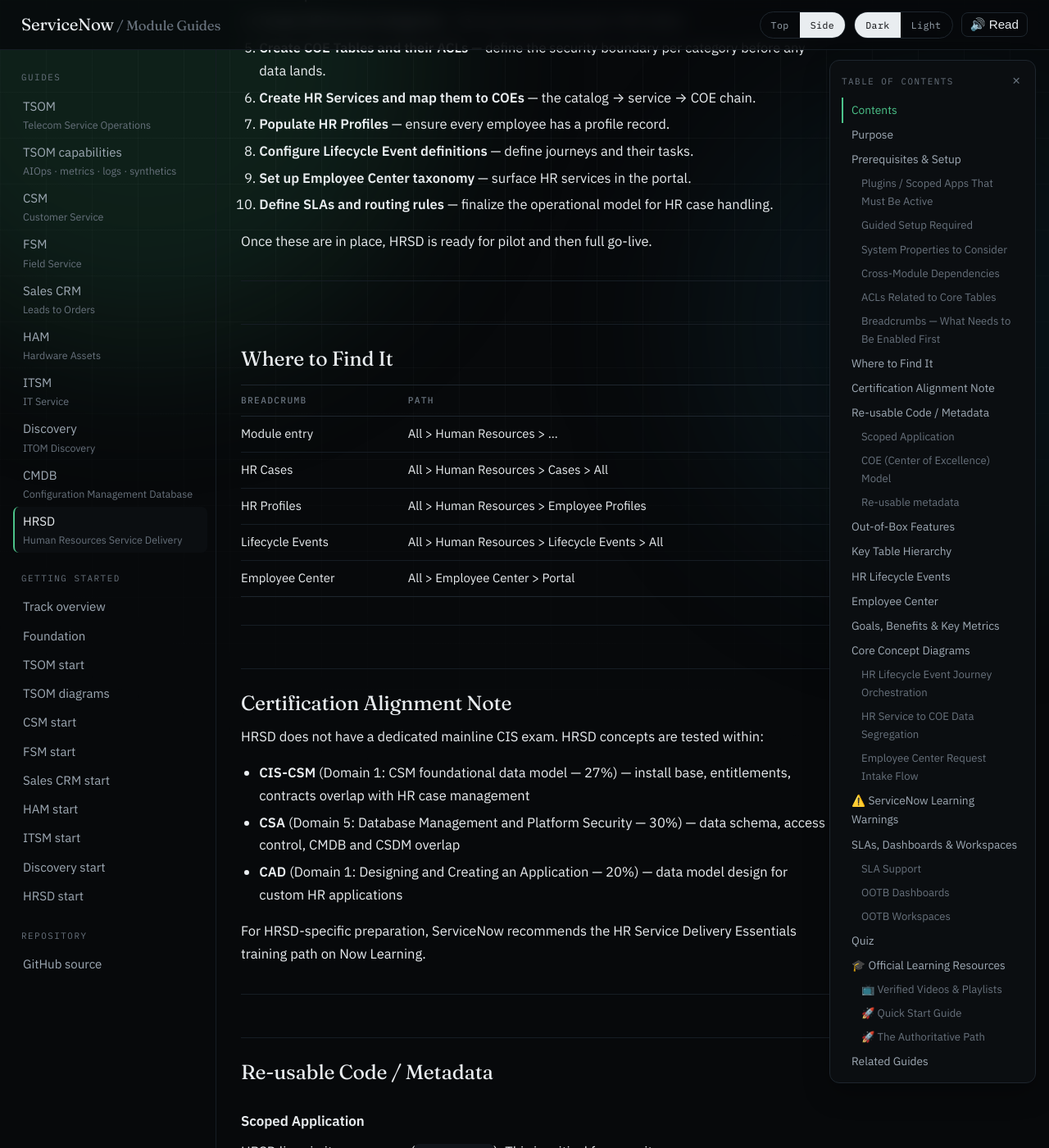
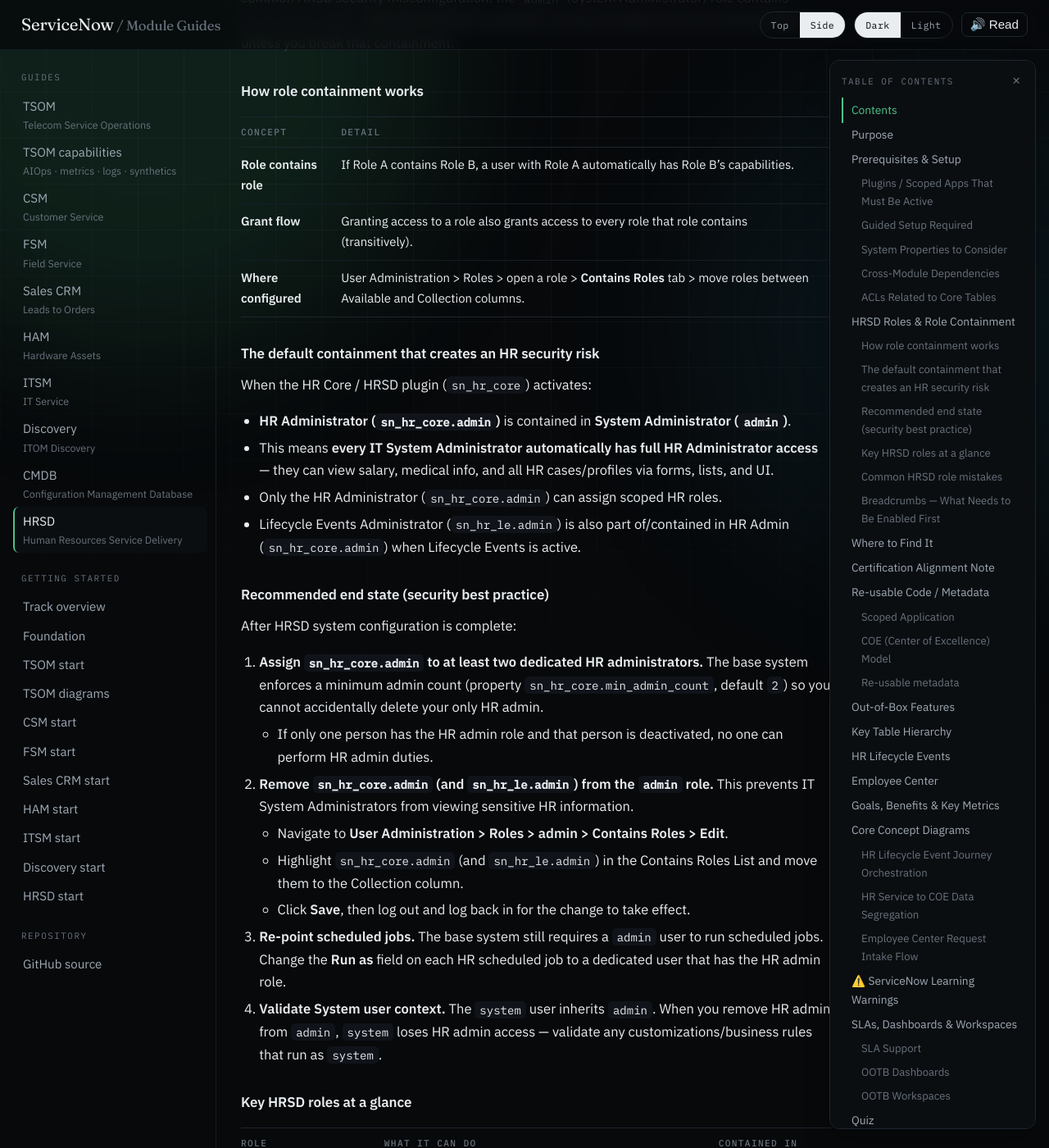
Before and after one commit to eltonaguiar/ServiceNow_Learning_TSOM-_CSM_FSM_SalesCRM_HAM_ITSM, a Jekyll site: the page built from docs/modules/hrsd/hrsd-guide.md, in a window 1280 px wide and 1400 px high, scrolled down 4959 px. Shown: the whole window at 82% size. Built offline with Jekyll 4.4.1, drawn with Linux system fonts in a browser that asks for light colours; our own code applies the rules of GitHub Pages for plain Markdown files; some of the changed text lies outside the part shown.

Commit message:
Add HRSD Roles & Role Containment section: role containment, multiple HR admins, removing HR admin from IT admin role

```diff
--- a/docs/modules/hrsd/hrsd-guide.md
+++ b/docs/modules/hrsd/hrsd-guide.md
@@ -21,6 +21,7 @@
 - [Employee Center](#employee-center)
 - [Goals, Benefits & Key Metrics](#goals-benefits--key-metrics)
 - [Core Concept Diagrams](#core-concept-diagrams)
+- [HRSD Roles & Role Containment](#hrsd-roles--role-containment)
 
 ---
 
@@ -96,6 +97,61 @@ Before HRSD can deliver its "consumer-grade HR life-event experience," the under
 | `sn_hr_le_case` | `hr_lifecycle_agent`, `hr_lifecycle_admin` | Lifecycle Event case records. |
 
 > **Security rule of thumb:** COE tables must have tighter ACLs than the base `sn_hr_core_case` table. A general HR agent should be able to see the case header but not the payroll/benefits detail unless explicitly granted.
+
+## HRSD Roles & Role Containment
+
+ServiceNow roles can **contain** other roles. When a role contains another role, anyone with the containing role inherits all the capabilities of the contained role. This is the root cause of the most common HRSD security misconfiguration: the `admin` (System Administrator) role contains `sn_hr_core.admin` (HR Administrator) by default, so every IT admin can see sensitive HR data unless you break that containment.
+
+### How role containment works
+
+| Concept | Detail |
+|---------|--------|
+| **Role contains role** | If Role A contains Role B, a user with Role A automatically has Role B's capabilities. |
+| **Grant flow** | Granting access to a role also grants access to every role that role contains (transitively). |
+| **Where configured** | User Administration > Roles > open a role > **Contains Roles** tab > move roles between Available and Collection columns. |
+
+### The default containment that creates an HR security risk
+
+When the HR Core / HRSD plugin (`sn_hr_core`) activates:
+
+- **HR Administrator (`sn_hr_core.admin`)** is contained in **System Administrator (`admin`)**.
+- This means **every IT System Administrator automatically has full HR Administrator access** — they can view salary, medical info, and all HR cases/profiles via forms, lists, and UI.
+- Only the HR Administrator (`sn_hr_core.admin`) can assign scoped HR roles.
+- Lifecycle Events Administrator (`sn_hr_le.admin`) is also part of/contained in HR Admin (`sn_hr_core.admin`) when Lifecycle Events is active.
+
+### Recommended end state (security best practice)
+
+After HRSD system configuration is complete:
+
+1. **Assign `sn_hr_core.admin` to at least two dedicated HR administrators.** The base system enforces a minimum admin count (property `sn_hr_core.min_admin_count`, default `2`) so you cannot accidentally delete your only HR admin.
+   - If only one person has the HR admin role and that person is deactivated, no one can perform HR admin duties.
+2. **Remove `sn_hr_core.admin` (and `sn_hr_le.admin`) from the `admin` role.** This prevents IT System Administrators from viewing sensitive HR information.
+   - Navigate to **User Administration > Roles > admin > Contains Roles > Edit**.
+   - Highlight `sn_hr_core.admin` (and `sn_hr_le.admin`) in the Contains Roles List and move them to the Collection column.
+   - Click **Save**, then log out and log back in for the change to take effect.
+3. **Re-point scheduled jobs.** The base system still requires a `admin` user to run scheduled jobs. Change the **Run as** field on each HR scheduled job to a dedicated user that has the HR admin role.
+4. **Validate System user context.** The `system` user inherits `admin`. When you remove HR admin from `admin`, `system` loses HR admin access — validate any customizations/business rules that run as `system`.
+
+### Key HRSD roles at a glance
+
+| Role | What it can do | Contained in |
+|------|---------------|--------------|
+| `sn_hr_core.admin` (HR Administrator) | Assign any HR role; view/create/edit HR cases and HR profiles (incl. salary); access HR Administration, dashboards, reports; associate users to HR roles/groups/skills | `admin` (by default — remove after setup) |
+| `sn_hr_le.admin` (Lifecycle Events Admin) | Manage Lifecycle Events groups, roles, UI config, dashboards; onboarding/offboarding journeys | `sn_hr_core.admin` |
+| `sn_hr_pa.admin` (HR Performance Analytics Admin) | HR PA content packs, PA properties, Admin Console, dependency assessment | `sn_hr_core.admin` |
+| `hr_case_agent` / `hr_case_admin` | HR case read/write on `sn_hr_core_case` | — |
+| `hr_profile_agent` / `hr_profile_admin` | HR profile read/write on `sn_hr_core_profile` (sensitive: salary, benefits, medical) | — |
+
+### Common HRSD role mistakes
+
+| Mistake | Symptom | Fix |
+|---------|---------|-----|
+| Leaving `sn_hr_core.admin` inside `admin` | Every IT admin can see salary and HR cases | Remove HR admin from `admin` after setup |
+| Only one HR admin | No one can assign HR roles if that person leaves/is deactivated | Maintain ≥ 2 active HR admins (`sn_hr_core.min_admin_count`) |
+| Storing sensitive HR data in `sys_user` | IT admins and broad roles can read private HR data | Use `sn_hr_core_profile` (HR Profile) instead |
+| Forgetting scheduled-job `Run as` after removing HR admin from `admin` | HR scheduled jobs fail or lose access | Re-point Run as to a dedicated HR admin user |
+
+---
 
 ### Breadcrumbs — What Needs to Be Enabled First
 
```
